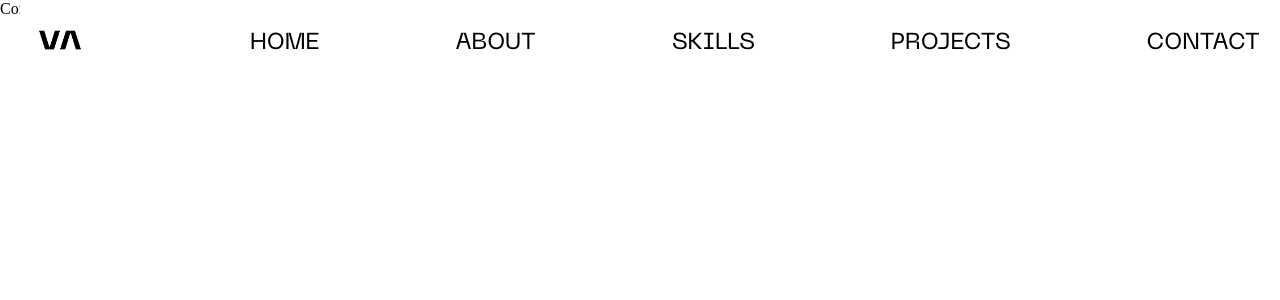
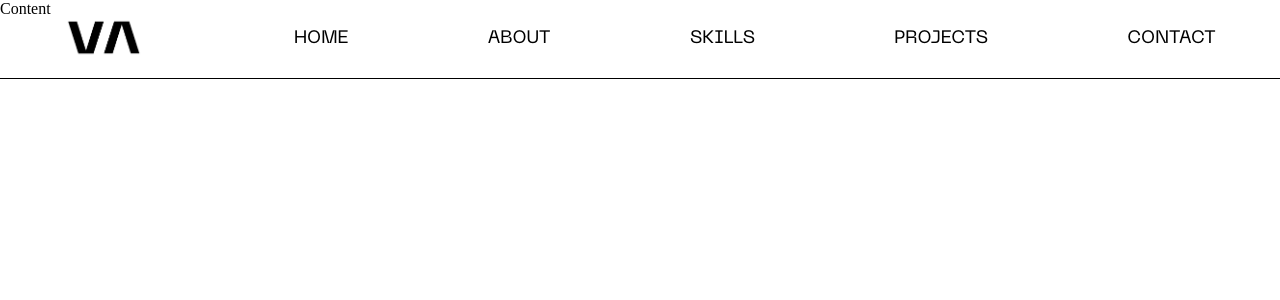
Before and after one commit to al1yew/my_portfolio, a React (Vite) app: page / in a window 1280 px wide. Shown: the top 300 px of the page. Built offline with nearby package versions, Linux system fonts and the light colour scheme.

Commit message:
finishing header

```diff
--- a/src/App.css
+++ b/src/App.css
@@ -398,17 +398,31 @@ input::-webkit-inner-spin-button {
   z-index: 10;
   font-family: var(--pp_regular);
   font-weight: 400;
-  font-size: 23px;
-  padding: 0;
+  font-size: 18px;
   margin: 0;
+  transition: 0.3s ease-in-out;
+  padding: 12px 0;
   width: 100%;
+  display: flex;
+  justify-content: center;
+  align-items: center;
+  background-color: transparent;
+  border-bottom: 1px solid black;
 }
 #header .all {
-  padding: 0 20px;
   display: grid;
+  width: 90%;
   grid-template-columns: 80px auto;
   -moz-column-gap: 150px;
        column-gap: 150px;
+}
+#header .all .imgkeeper {
+  transition: 0.3s ease-in-out;
+}
+@media (min-width: 576px) {
+  #header .all .imgkeeper:hover {
+    transform: rotateY(720deg);
+  }
 }
 #header .all .imgkeeper img {
   width: 100%;
@@ -418,4 +432,21 @@ input::-webkit-inner-spin-button {
   display: flex;
   justify-content: space-between;
   align-items: center;
+}
+#header .all ul li {
+  position: relative;
+}
+#header .all ul li::after {
+  content: "";
+  position: absolute;
+  bottom: 0;
+  left: 0;
+  width: 0%;
+  height: 2px;
+  z-index: 300;
+  background-color: black;
+  transition: 0.3s ease-in-out;
+}
+#header .all ul li:hover::after {
+  width: 100%;
 }/*# sourceMappingURL=App.css.map */
--- a/src/App.scss
+++ b/src/App.scss
@@ -465,18 +465,32 @@ input::-webkit-inner-spin-button {
     z-index: 10;
     font-family: var(--pp_regular);
     font-weight: 400;
-    font-size: 23px;
-    padding: 0;
+    font-size: 18px;
     margin: 0;
+    transition: 0.3s ease-in-out;
+    padding: 12px 0;
     width: 100%;
+    display: flex;
+    justify-content: center;
+    align-items: center;
+    background-color: transparent;
+    border-bottom: 1px solid black;
 
     .all {
-        padding: 0 20px;
         display: grid;
+        width: 90%;
         grid-template-columns: 80px auto;
         column-gap: 150px;
 
         .imgkeeper {
+            transition: 0.3s ease-in-out;
+
+            @media (min-width:576px) {
+                &:hover {
+                    transform: rotateY(4 * 180deg);
+                }
+            }
+
             img {
                 width: 100%;
             }
@@ -487,8 +501,28 @@ input::-webkit-inner-spin-button {
             display: flex;
             justify-content: space-between;
             align-items: center;
+
+            li {
+                position: relative;
+
+                &::after {
+                    content: '';
+                    position: absolute;
+                    bottom: 0;
+                    left: 0;
+                    width: 0%;
+                    height: 2px;
+                    z-index: 300;
+                    background-color: black;
+                    transition: 0.3s ease-in-out;
+                }
+
+                &:hover {
+                    &::after {
+                        width: 100%;
+                    }
+                }
+            }
         }
     }
-
-
 }
```
Also changed, not shown: src/assets/images/logo.jpg, 1 other file (tests, documents, lock files or other folders).
